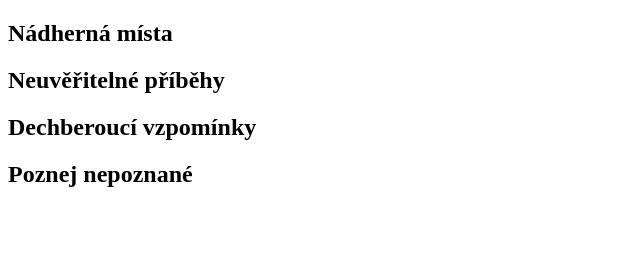
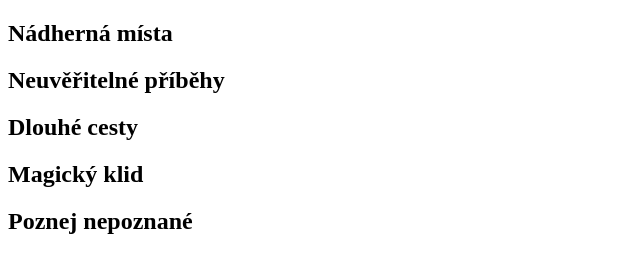
Before and after one commit to LRaszka/JS-Expanding_photo_gallery, a plain HTML site: page index.html in a window 1280 px wide. Shown: the whole page, without its empty margins (0-640 px from the left). Drawn offline with Linux system fonts and the light colour scheme.

Commit message:
photos added

```diff
--- a/index.html
+++ b/index.html
@@ -12,15 +12,19 @@
         <div class="slide img1 active">
             <h2>Nádherná místa</h2>
         </div>
+
         <div class="slide img2">
             <h2>Neuvěřitelné příběhy</h2>
         </div>
+
         <div class="slide img3">
-            <h2></h2>
+            <h2>Dlouhé cesty</h2>
         </div>
+
         <div class="slide img4">
-            <h2>Dechberoucí vzpomínky</h2>
+            <h2>Magický klid</h2>
         </div>
+
         <div class="slide img5">
             <h2>Poznej nepoznané</h2>
         </div>
```
